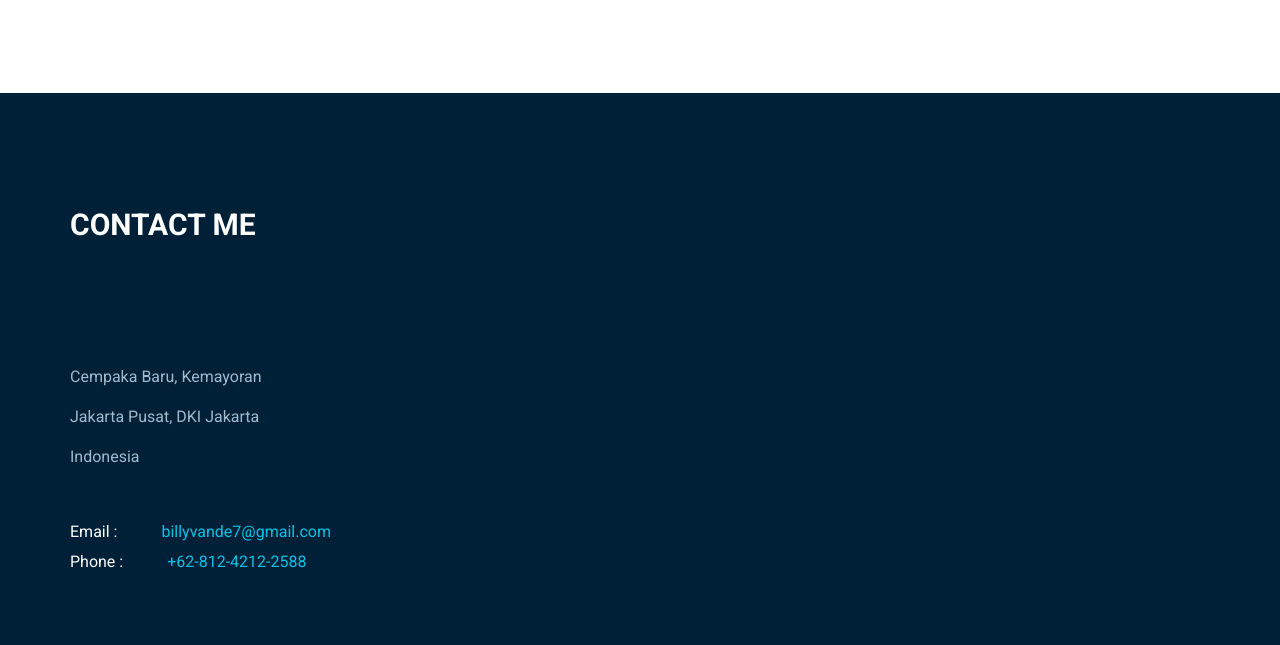
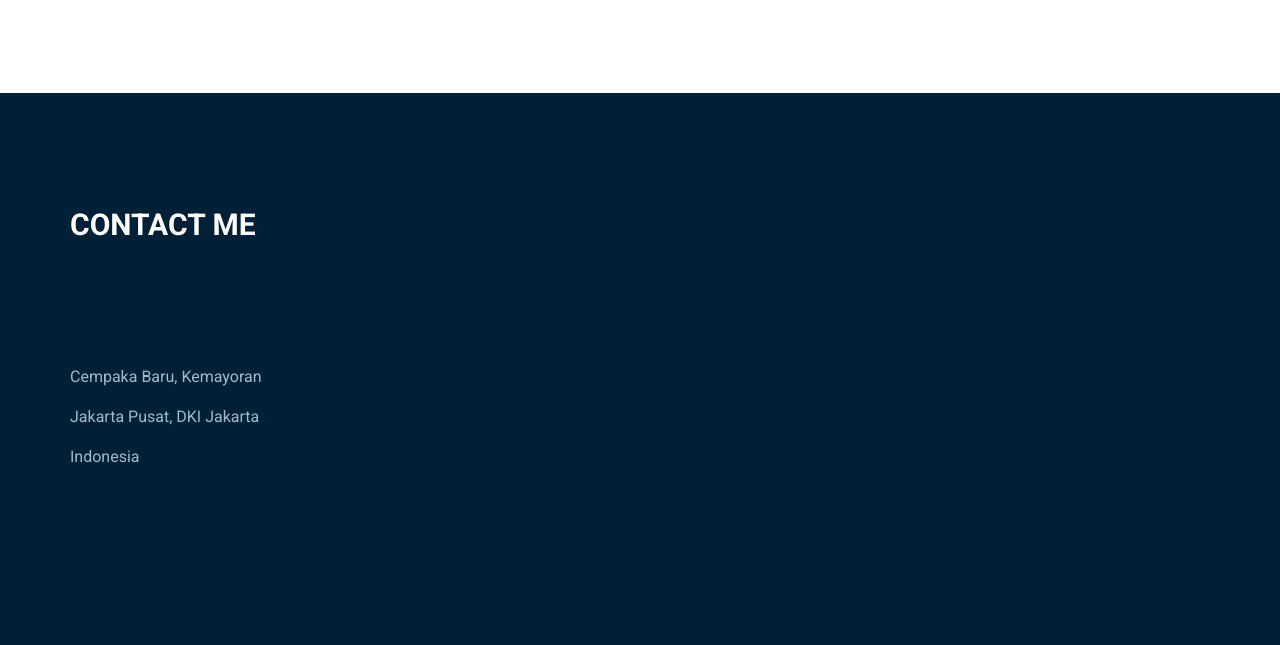
Before and after one commit to billyvande7/billyvande7.github.io, a plain HTML site: page index.html in a window 1280 px wide. Shown: the part 3679-4324 px from the top of the page. Drawn offline with nearby package versions, Linux system fonts and the light colour scheme.

Commit message:
another commit

```diff
--- a/index.html
+++ b/index.html
@@ -435,8 +435,8 @@
 							<p>Indonesia</p>
 						</div>
 						<ul>
-							<li><span>Email :</span> <a>billyvande7@gmail.com</a></li>
-							<li><span>Phone :</span> <a>+62-812-4212-2588</a></li>
+							<!-- <li><span>Email :</span> <a>billyvande7@gmail.com</a></li>
+							<li><span>Phone :</span> <a>+62-812-4212-2588</a></li> -->
 						</ul>
 					</div>
 				</div>
```
